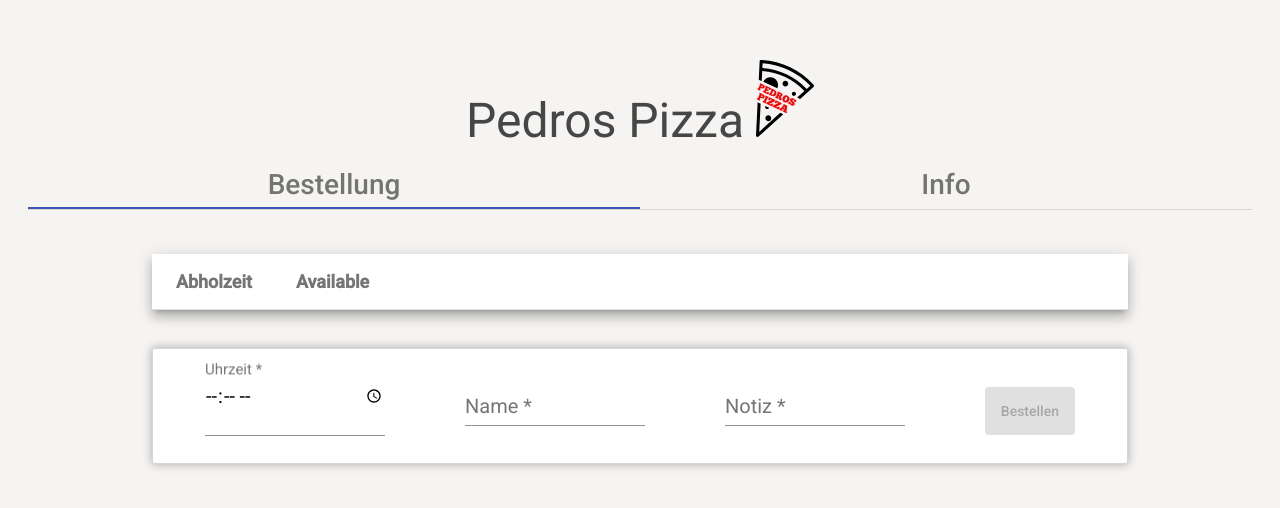
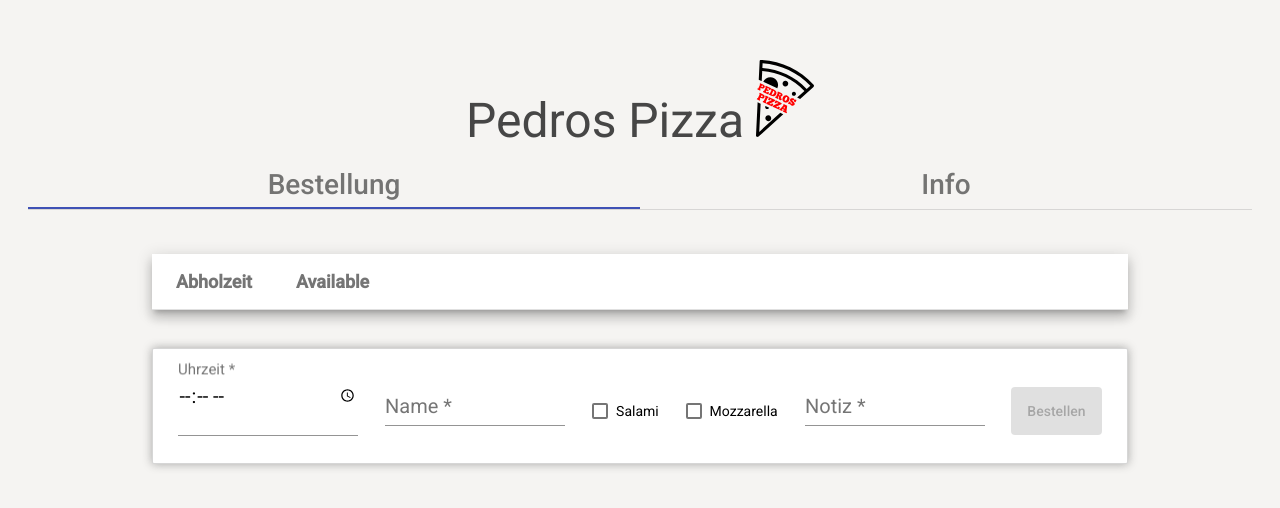
Before and after one commit to healthhazard/pedros-pizza-app, an Angular app in the folder client/: page / in a window 1280 px wide. Shown: the top 508 px of the page. Built offline with nearby package versions, Linux system fonts and the light colour scheme; no server answers.

Commit message:
add working samlple checkboxes

```diff
--- a/client/src/app/orders/orders.component.html
+++ b/client/src/app/orders/orders.component.html
@@ -28,8 +28,8 @@
       <mat-label>Name</mat-label>
       <input matInput placeholder="Mein Name" formControlName="customer" />
     </mat-form-field>
-    <!--<mat-checkbox [formControlName]="salami">Salami</mat-checkbox>
-    <mat-checkbox [formControlName]="mozzarella">Mozzarella</mat-checkbox>-->
+    <mat-checkbox formControlName="salami">Salami</mat-checkbox>
+    <mat-checkbox formControlName="mozzarella">Mozzarella</mat-checkbox>
     <mat-form-field>
       <mat-label>Notiz</mat-label>
       <input matInput placeholder="Phone" formControlName="phone" />
```
